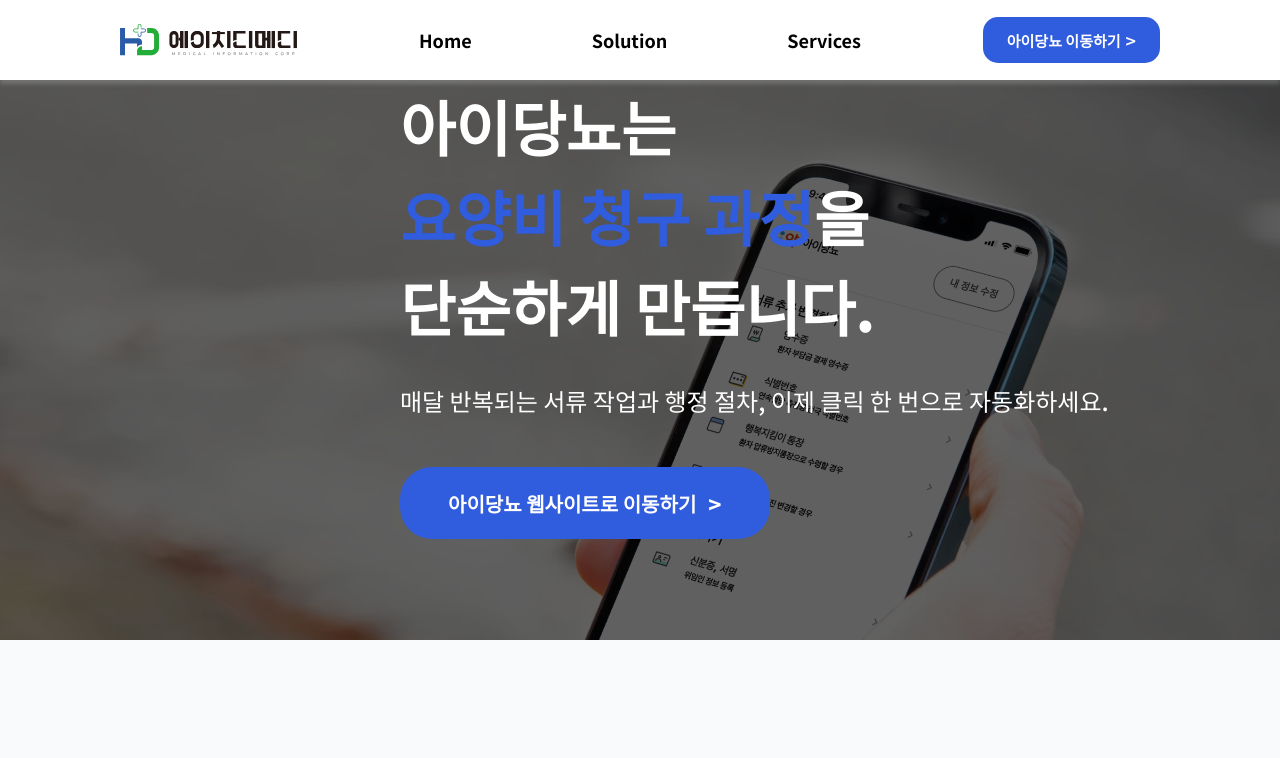
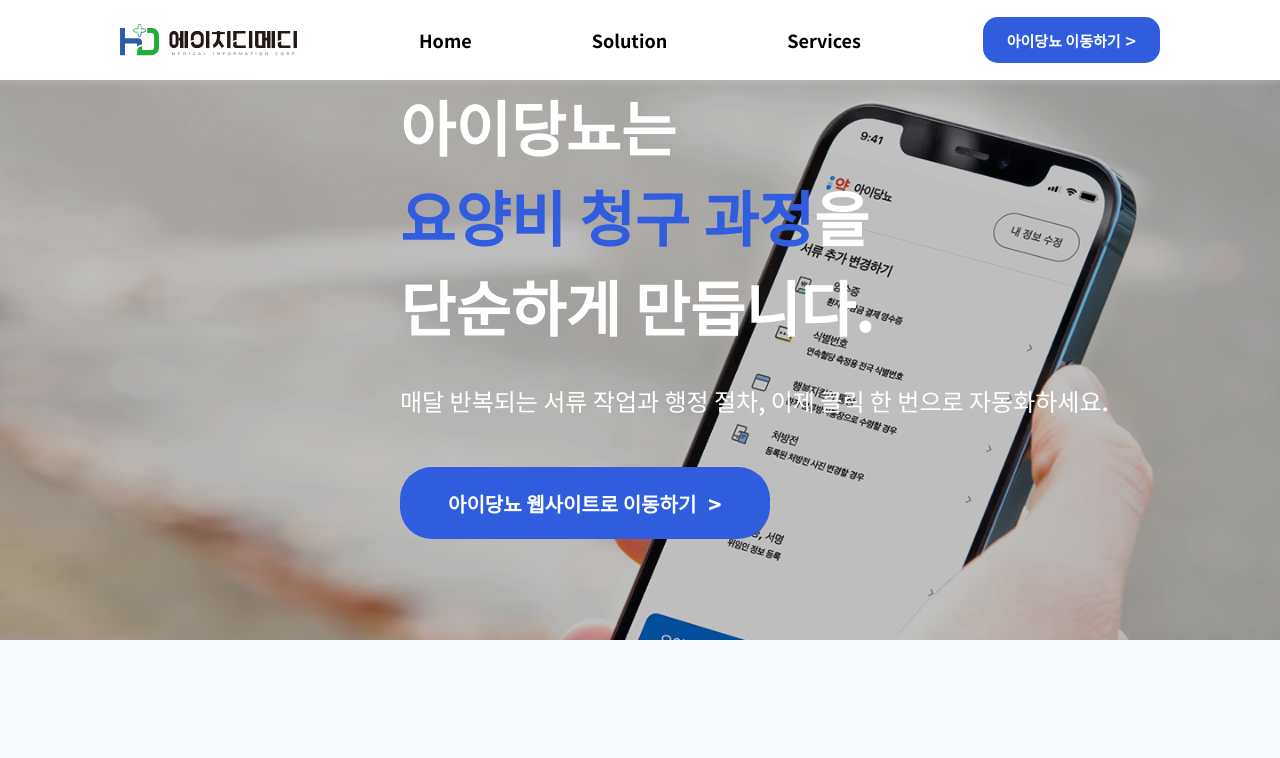
Before and after one commit to hdmedi2/landingpage, a React (Vite) app: page / in a window 1280 px wide. Shown: the top 758 px of the page. Built offline with nearby package versions, Linux system fonts and the light colour scheme.

Commit message:
hero section 이미지 수정

```diff
--- a/src/components/HeroSection/HeroSection.jsx
+++ b/src/components/HeroSection/HeroSection.jsx
@@ -30,7 +30,7 @@ const Overlay = styled.div`
   left: 0;
   width: 100%;
   height: 100%;
-  background-color: rgba(0, 0, 0, 0.4);
+  background-color: rgba(0, 0, 0, 0.1);
   z-index: 1;
 `;
 
```
Also changed, not shown: src/assets/images/Hero.png.
